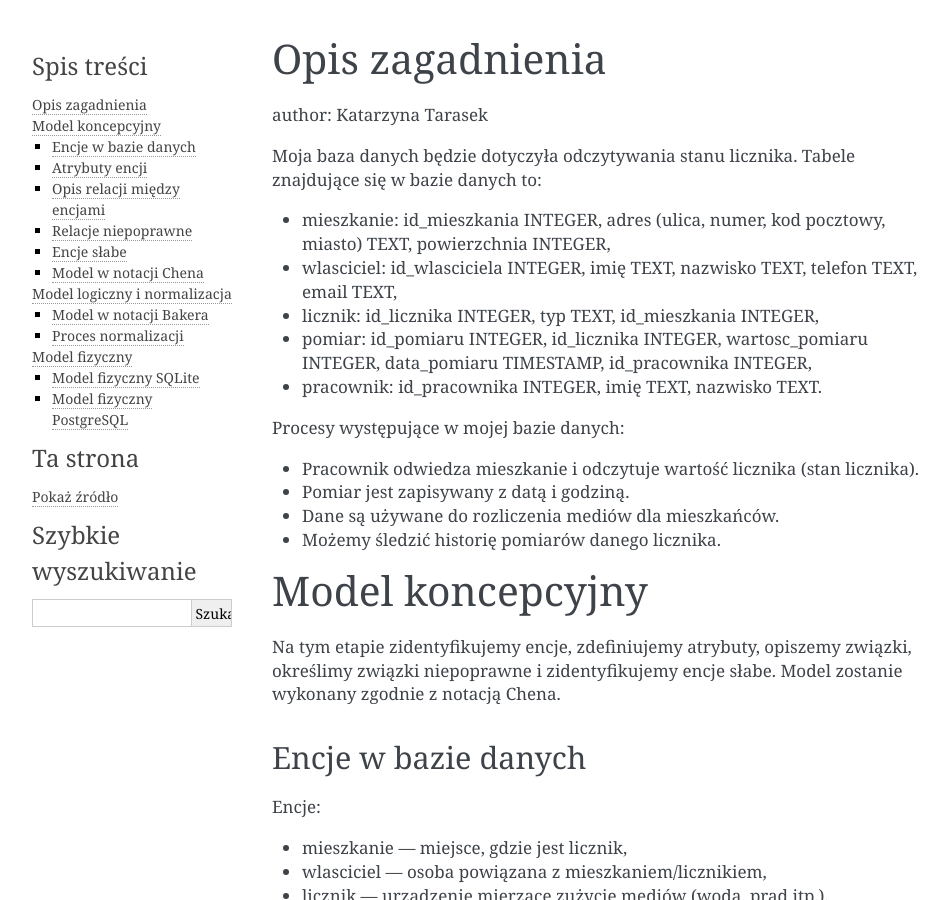
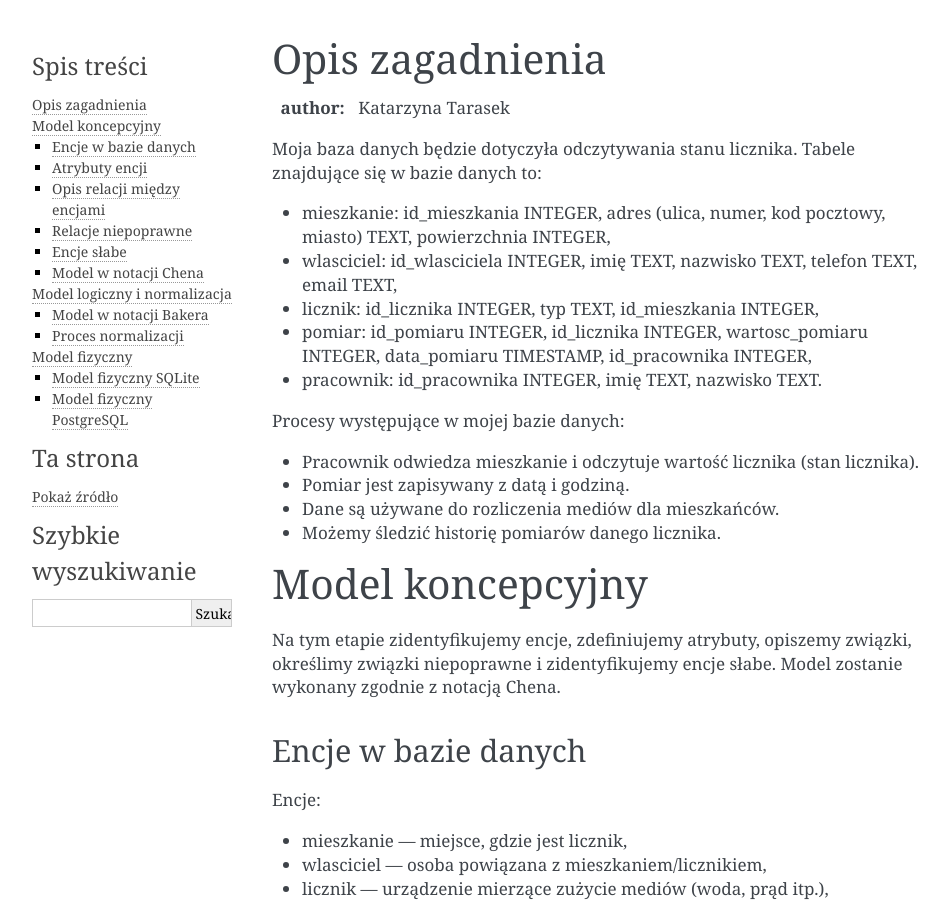
Before and after one commit to kasia-ta/sprawozdanie, a Sphinx documentation site: the page built from source/rozdzial3/rozdzia3.rst, in a window 1280 px wide and 900 px high. Shown: the whole window, without its empty margins (148-1097 px from the left). Built offline with Sphinx 7.4.7, drawn with Linux system fonts in a browser that asks for light colours; pages that are not in the unit, such as notebooks, are missing from menus.

```diff
--- a/source/rozdzial3/rozdzia3.rst
+++ b/source/rozdzial3/rozdzia3.rst
@@ -1,6 +1,6 @@
 Opis zagadnienia
 --------------------
-author: Katarzyna Tarasek
+:author: Katarzyna Tarasek
 
 Moja baza danych będzie dotyczyła odczytywania stanu licznika. Tabele znajdujące się w bazie danych to:
 
```
